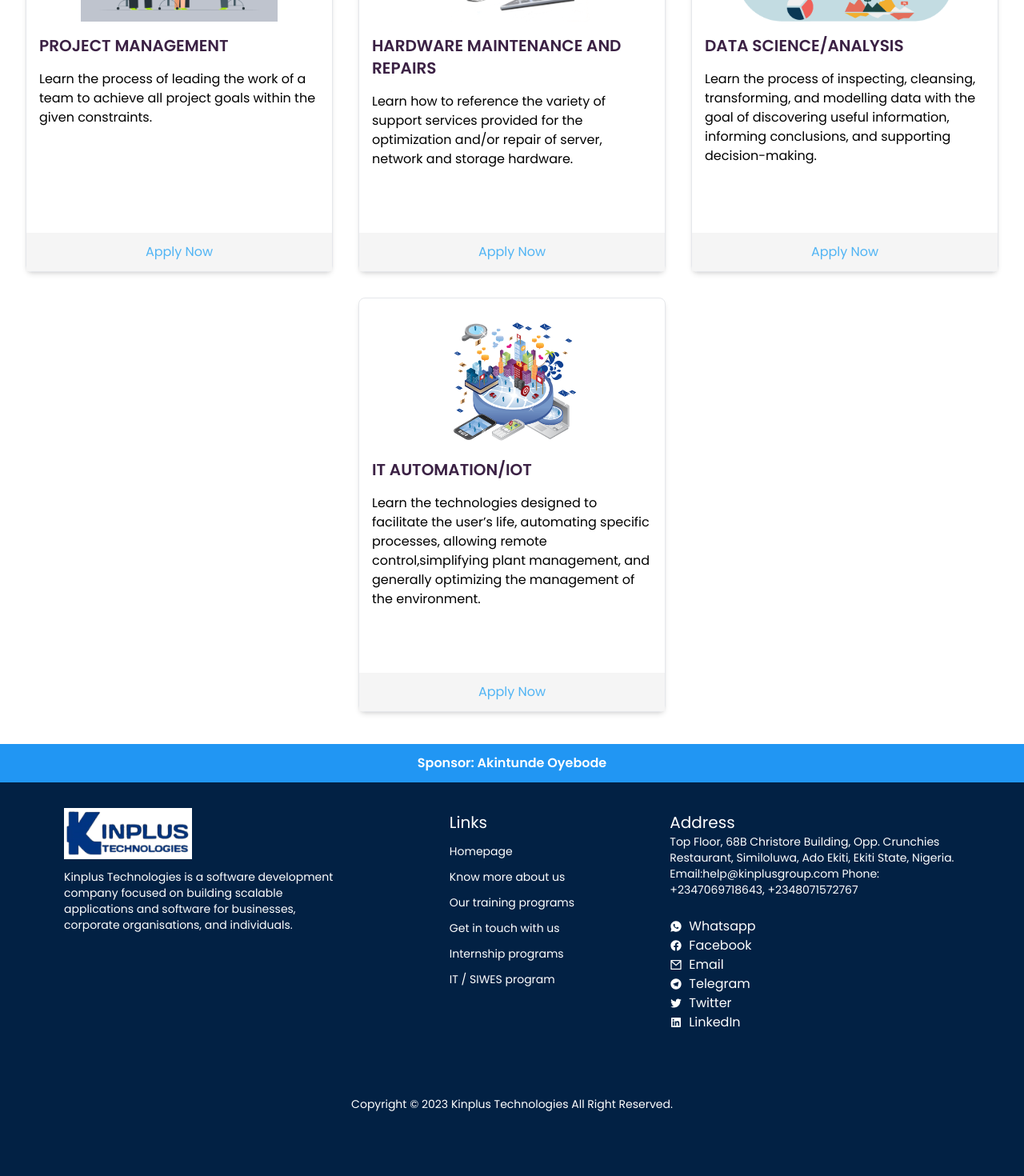
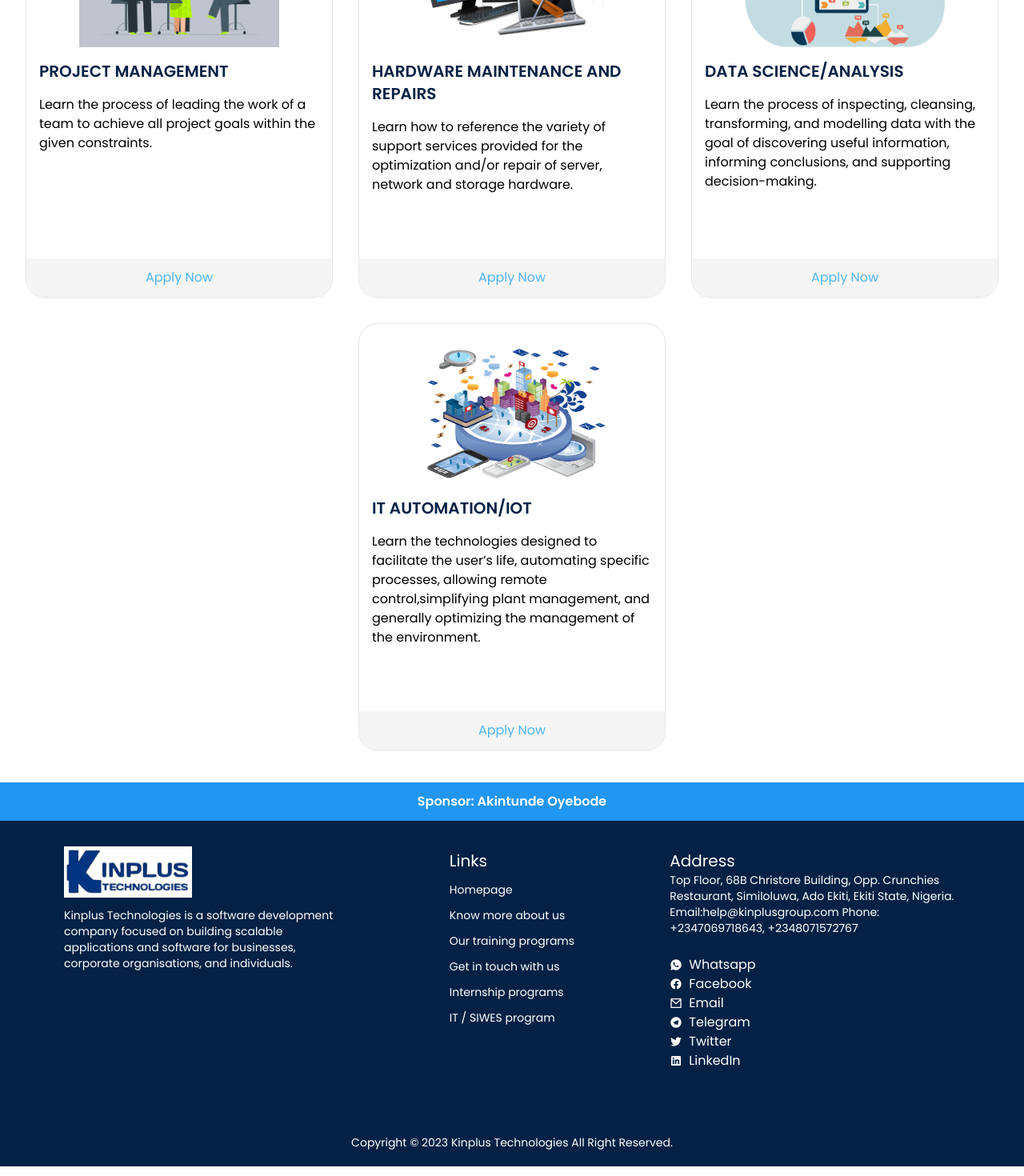
Before and after one commit to obere4u/Kinplu-Tech, a React (Vite) app: page / in a window 1280 px wide. Shown: the part 992-2462 px from the top of the page at 80% size. Built offline with nearby package versions, Linux system fonts and the light colour scheme.

Commit message:
Added transition effect on hamburger menu

```diff
--- a/src/components/MobileItems.jsx
+++ b/src/components/MobileItems.jsx
@@ -13,7 +13,7 @@ export default function MobileItems({showMenu, toggleMenu}) {
     <div
       className={`${
         toggleMenu
-          ? "fixed inset-0 left-1/2 bg-[#022144] uppercase flex-col text-[#d6d9e1] text-[12px] font-poppins mx-auto lg:hidden"
+          ? "fixed inset-0 left-1/2 bg-[#022144] uppercase flex-col text-[#d6d9e1] text-[12px] font-poppins mx-auto  animate-slideLeft lg:hidden"
           : "hidden"
       }`}
     >
@@ -21,9 +21,9 @@ export default function MobileItems({showMenu, toggleMenu}) {
         color="#fff"
         size={27}
         onClick={showMenu}
-        className="my-8 ml-auto mr-6"
+        className="mt-4 mb-8 ml-auto mr-6"
       />
-      <ul className="ml-5 sm:ml-20">
+      <ul className="ml-5 sm:ml-20 flex flex-col gap-4">
         <a href="">
           <li
             id="home"
--- a/src/components/navbar/Navbar.jsx
+++ b/src/components/navbar/Navbar.jsx
@@ -83,6 +83,7 @@ export default function Navbar() {
             <RiCloseLine
               color="#fff"
               size={27}
+              onClick={showMenu}
               className="ml-auto lg:hidden"
             />
           ) : (
--- a/src/components/offer/Offer.jsx
+++ b/src/components/offer/Offer.jsx
@@ -11,22 +11,22 @@ Offer.propTypes = {
 
 export default function Offer({ image, imageAlt, title, text, url }) {
   return (
-    <div className="font-poppins border shadow-grey-500 shadow-md rounded-lg  hover:border hover:shadow-gray-700 max-w-sm flex flex-col">
-      <div className="flex">
+    <div className="font-poppins border shadow-grey-500 shadow-sm hover:shadow-md transition-shadow duration-300 ease-in-out rounded-3xl  hover:border hover:shadow-gray-700 max-w-sm flex flex-col">
+      <div className="flex h-[200px] w-[250px] mx-auto">
         <img
           src={image}
           alt={imageAlt}
-          className="h-40 bg-white mx-auto mt-6"
+          className="bg-white mt-6"
         />
       </div>
       <div className="px-4 mb-20">
-        <h1 className="uppercase text-xl font-semibold my-4 text-[#3b2144]">
+        <h1 className="uppercase text-xl font-semibold my-4 text-[#022144]">
           {title}
         </h1>
         <p>{text}</p>
       </div>
       <div className="flex-grow"></div>
-      <div className="bg-[#f5f5f5] w-full py-3 px-4 ">
+      <div className="bg-[#f5f5f5] w-full py-3 px-4 rounded-b-3xl">
         <a
           href={url}
           className="text-[#50b4f4] text-center hover:text-[#50b4f4]/60 block"
--- a/src/containers/footer/Footer.jsx
+++ b/src/containers/footer/Footer.jsx
@@ -13,7 +13,7 @@ export default function Footer() {
   return (
     <div className="bg-[#022144]">
       <div className="text-white px-20 font-poppins mx-auto max-w-7xl">
-        <div className="sm:grid grid-cols-1 sm:grid-cols-2 pt-8 lg:grid-cols-3 lg:gap-4">
+        <div className="sm:grid grid-cols-1 sm:grid-cols-2 pt-8 lg:grid-cols-3 lg:gap-4 mb-20 mx-auto">
           <div className="">
             <div>
               <img
@@ -141,7 +141,7 @@ export default function Footer() {
             </div>
           </div>
         </div>
-        <small className="text-center block py-20 text-[10px] sm:text-sm">
+        <small className="text-center block pb-5 text-[10px] sm:text-sm">
           Copyright &copy; 2023{" "}
           <span className="block sm:inline-block text-[10px] sm:text-sm">
             Kinplus Technologies All Right Reserved.
--- a/tailwind.config.js
+++ b/tailwind.config.js
@@ -15,15 +15,15 @@ export default {
 
     keyframes: {
       slideLeft: {
-        "0%": { transform: "translateX(0)" },
-        "100%": { transform: "translateX(-100px)" },
+        "0%": { transform: "translateX(100px)" },
+        "100%": { transform: "translateX(0px)" },
       },
     },
 
     extend: {
       animation: {
         slideLeft:
-          "slideLeft 0.5s cubic-bezier(0.250, 0.460, 0.450, 0.940) both",
+          "slideLeft 1s ease-in-out",
       },
     },
   },
```
Also changed, not shown: 2 other files (tests, documents, lock files or other folders).
